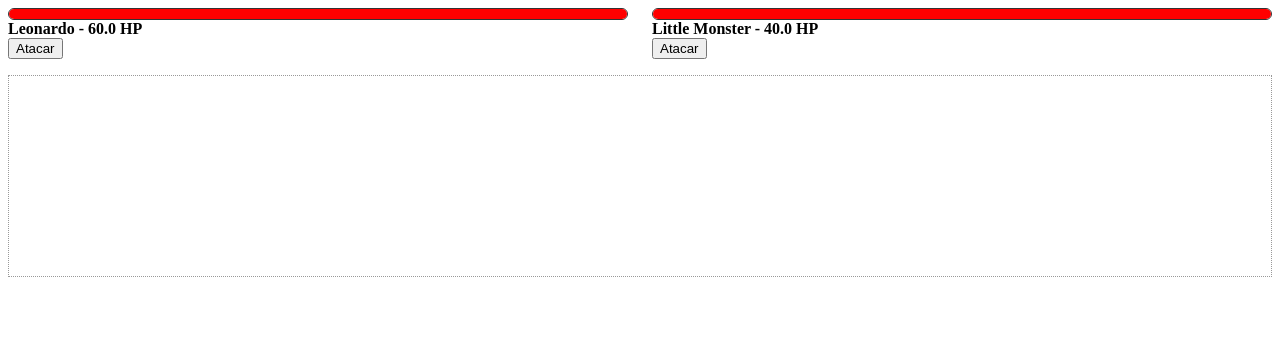
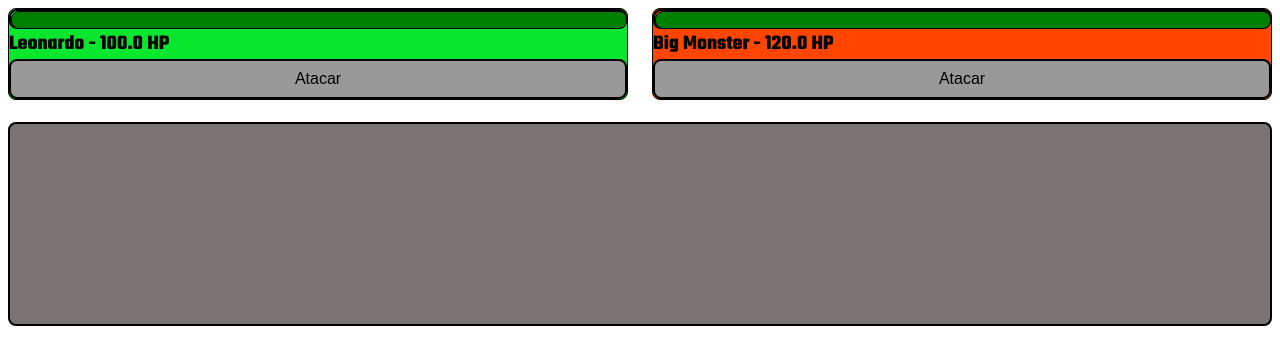
Before and after one commit to codeleoh/lutaFuncional, a plain HTML site: page index.html in a window 1280 px wide. Drawn offline with Linux system fonts and the light colour scheme.

Commit message:
Estilização mais elaborada, mundança de cor do HP de acordo com a quantidade, feito.

```diff
--- a/assets/css/style.css
+++ b/assets/css/style.css
@@ -1,3 +1,5 @@
+@import url('https://fonts.googleapis.com/css2?family=Teko:wght@300..700&display=swap');
+
 .fightarea {
     display: flex;
     gap: 1.5rem;
@@ -5,22 +7,63 @@
 
 #char, #monster {
     flex:1;
+    font-family: 'Teko';
+    font-size: 1.3rem;
+}
+
+#char {
+    background-color: #08e72d;
+    border-radius: 0.5rem;
+    border: solid 1px #000;
+}
+
+#monster {
+    background-color: orangered;
+    border-radius: 0.5rem;
+    border: solid 1px #000;
 }
 
 .lifebar {
-    height: 10px;
-    border: 1px solid #333;
+    height: 1rem;
+    border: 2px solid #000;
     border-radius: 0.5rem;
+}
+
+.bar {
+    border: solid 1px #000;
 }
 
 .lifebar .bar {
     height: inherit;
-    background-color: red;
+    background-color: green;
     border-radius: 0.5rem;
+    border: solid 1px #000;
 }
 
 .log {
     border: 1px dotted #999;
     height: 200px;
     overflow-y: scroll;
+    font-family: 'Teko';
+    font-size: 1.4rem;
 }
+
+.attackButton {
+    height: 2.5rem;
+    width: 100%;
+    font-size: 1rem;
+    border-radius: 0.5rem;
+    border: solid 2px #000;
+    background-color: #999;
+}
+
+.areaButton {
+    display: flex;
+    justify-content: center;
+}
+
+.log {
+    background-color: #797373;
+    border-radius: 0.5rem;
+    border: solid 2px #000;
+}
--- a/assets/js/functions.js
+++ b/assets/js/functions.js
@@ -32,8 +32,8 @@ const createLittleMonster = () => {
     return {
         ...defaultCharacter,
         name: 'Little Monster',
-        life: 40,
-        maxLife: 40,
+        life: 51,
+        maxLife: 51,
         attack: 4,
         defense: 5
     }
@@ -77,11 +77,27 @@ const stage = {
         this.fighter2El.querySelector('.name').innerHTML = `${this.fighter2.name} - ${this.fighter2.life.toFixed(1)} HP`;
         let f2Pct = (this.fighter2.life / this.fighter2.maxLife * 100);
         this.fighter2El.querySelector('.bar').style.width = `${f2Pct}%`;
+
+        if (this.fighter1.life <= 50) {
+            this.fighter1El.querySelector('.bar').style.backgroundColor = 'yellow';
+        }
+
+        if (this.fighter1.life <= 20) {
+            this.fighter1El.querySelector('.bar').style.backgroundColor = 'red';
+        }
+
+        if (this.fighter2.life <= 50) {
+            this.fighter2El.querySelector('.bar').style.backgroundColor = 'yellow';
+        }
+
+        if (this.fighter2.life <= 20) {
+            this.fighter2El.querySelector('.bar').style.backgroundColor = 'red';
+        }
     },
 
     doAttack(attacking, attaked) {
         if(attacking.life <= 0 || attaked.life <= 0) {
-            console.log("Alguém tá morto, não pode atacar");
+            log.addMessage("Alguém tá morto, não pode atacar");
             return;
         }
 
--- a/assets/js/script.js
+++ b/assets/js/script.js
@@ -1,5 +1,5 @@
-const char = createMage('Leonardo');
-const monster = createLittleMonster();
+const char = createKnight('Leonardo');
+const monster = createBigMonster();
 
 stage.start(
     char,
--- a/index.html
+++ b/index.html
@@ -14,7 +14,7 @@
                 <div class="bar"></div>
             </div>
             <strong class="name">--</strong>
-            <div>
+            <div class="areaButton">
                 <button class="attackButton">Atacar</button>
             </div>
         </div>
@@ -24,7 +24,7 @@
                 <div class="bar"></div>
             </div>
             <strong class="name">--</strong>
-            <div>
+            <div class="areaButton">
                 <button class="attackButton">Atacar</button>
             </div>
         </div>
```
